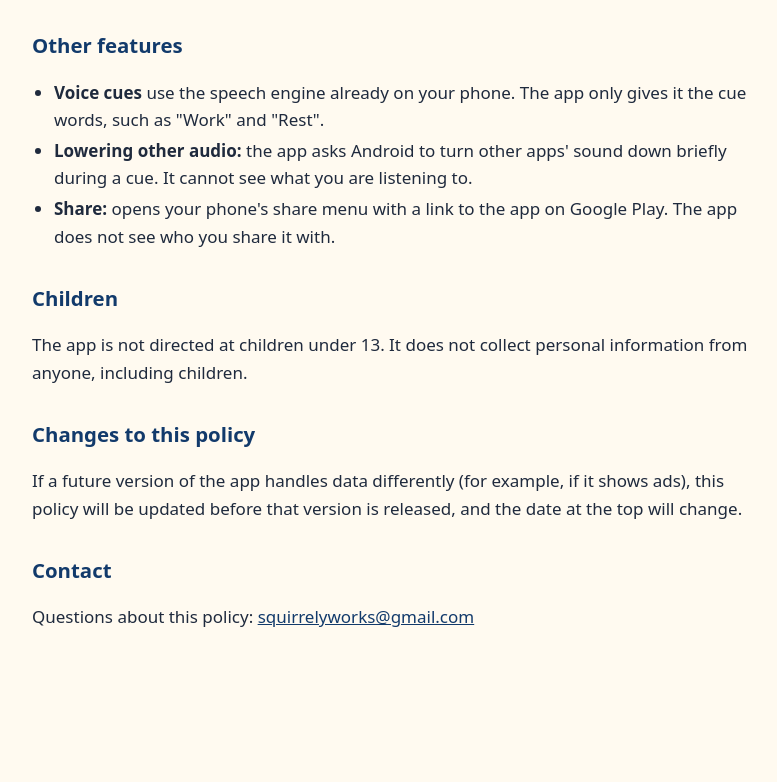
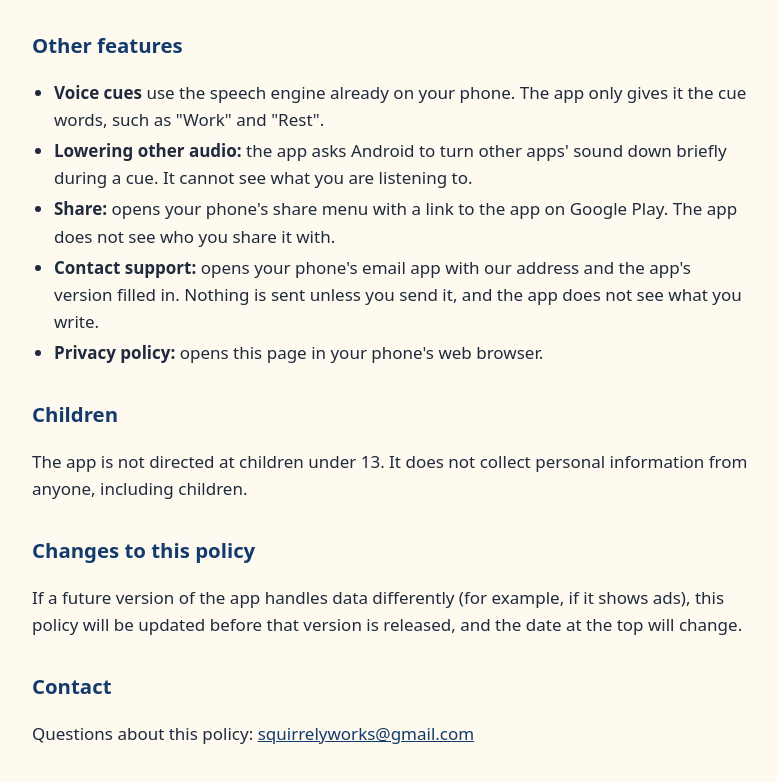
Before and after one commit to squirrelyworks/squirrelyworks.github.io, a plain HTML site: page intervaltimer/privacy.html in a window 1280 px wide. Shown: the part 1244-2026 px from the top of the page, without its empty margins (248-1025 px from the left). Before the commit the page ends 1952 px from the top, so only its background shows below. Drawn offline with Linux system fonts and the light colour scheme.

Commit message:
Add files via upload

```diff
--- a/intervaltimer/privacy.html
+++ b/intervaltimer/privacy.html
@@ -24,7 +24,7 @@
 <body>
 <main>
 <h1>Privacy Policy</h1>
-<p class="meta">Interval Timer Made Easy, by Squirrely Works<br>Effective November 23, 2026</p>
+<p class="meta">Interval Timer Made Easy, by Squirrely Works<br>Effective November 24, 2026</p>
 
 <div class="summary">
 <p><strong>In short:</strong> Interval Timer Made Easy does not collect, sell or share any
@@ -75,6 +75,10 @@ has no internet access.</p>
       down briefly during a cue. It cannot see what you are listening to.</li>
   <li><strong>Share:</strong> opens your phone's share menu with a link to the app on Google
       Play. The app does not see who you share it with.</li>
+  <li><strong>Contact support:</strong> opens your phone's email app with our address and the
+      app's version filled in. Nothing is sent unless you send it, and the app does not see
+      what you write.</li>
+  <li><strong>Privacy policy:</strong> opens this page in your phone's web browser.</li>
 </ul>
 
 <h2>Children</h2>
```
